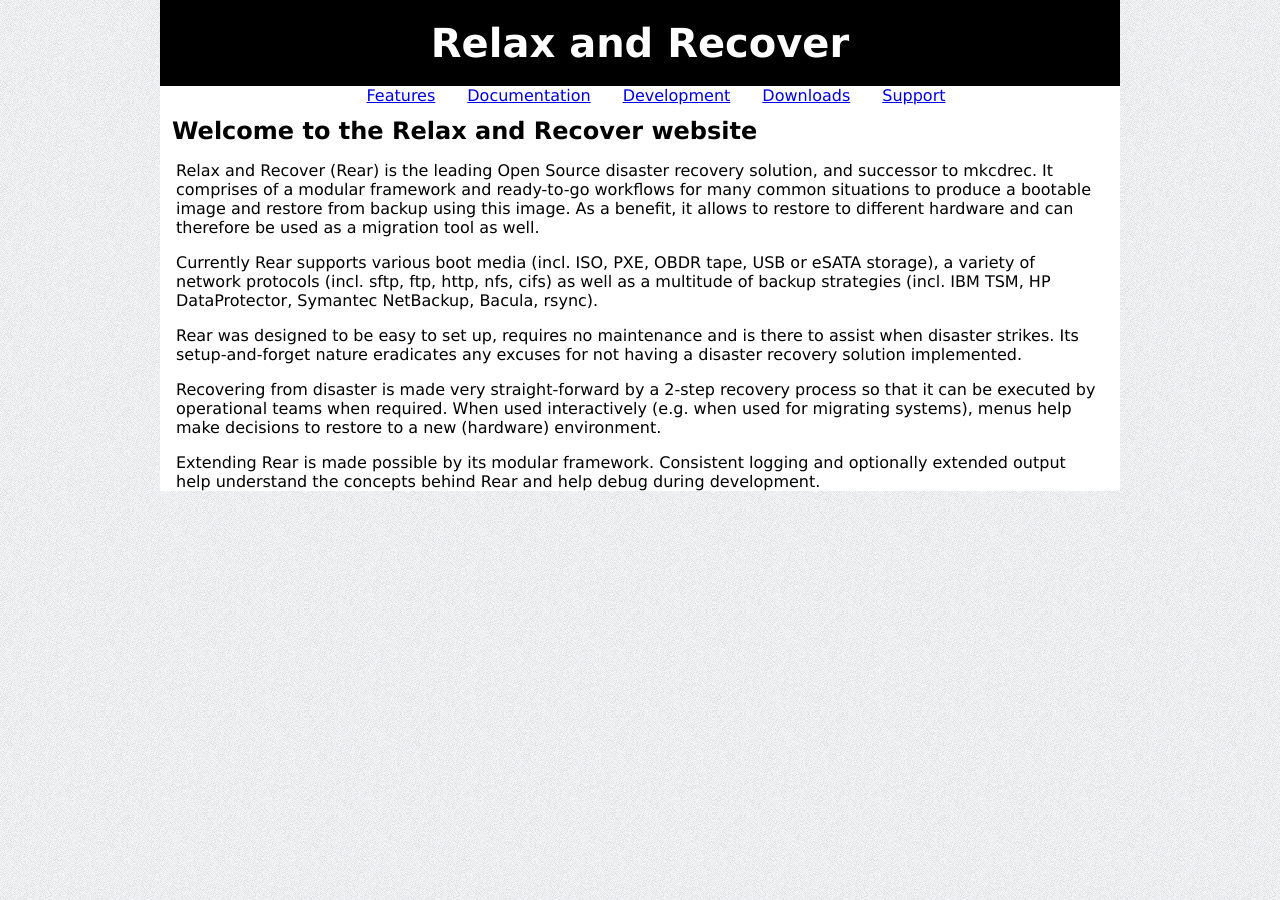
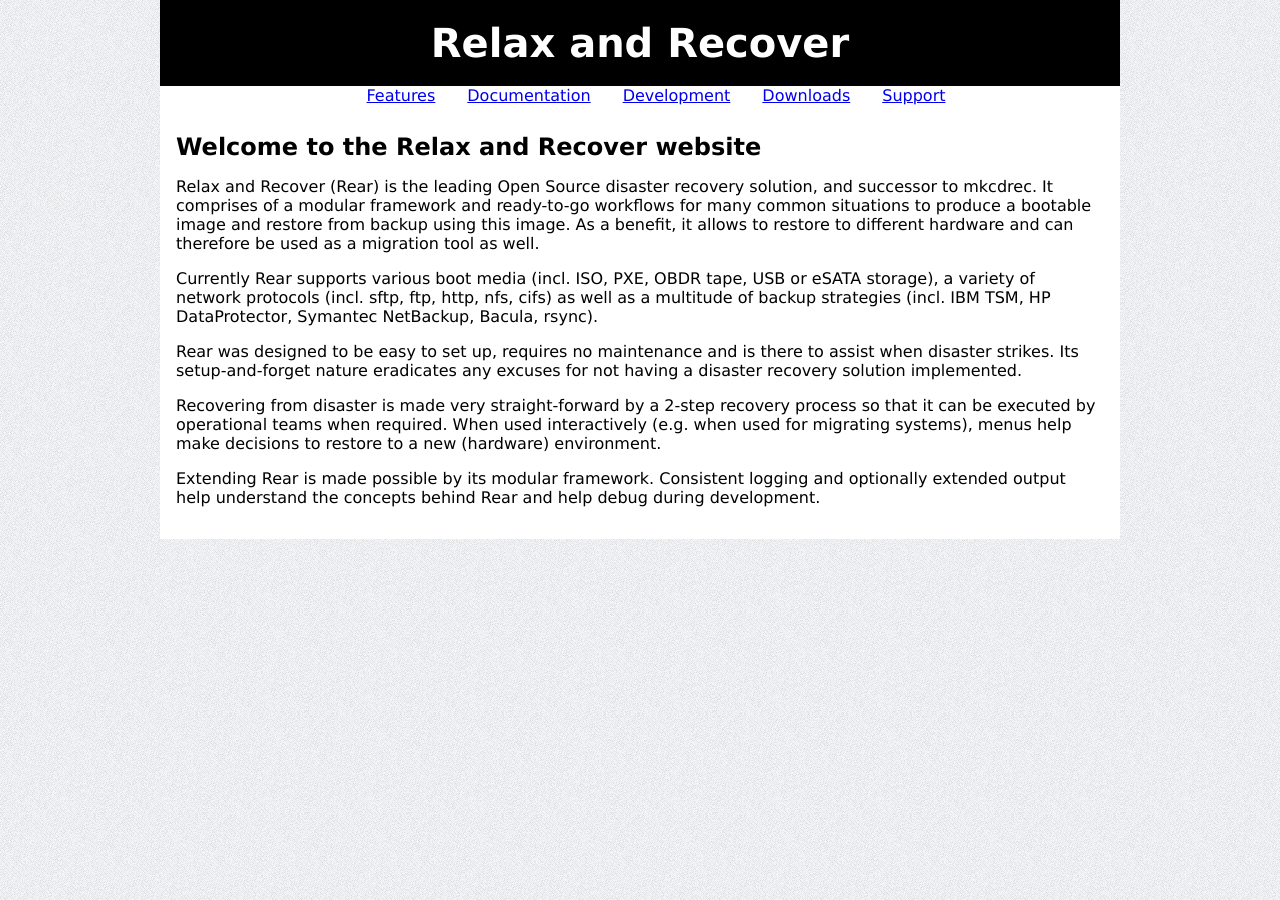
Before and after one commit to rear/rear.github.com, a Jekyll site: the page built from index.md, in a window 1280 px wide. Built offline with Jekyll 4.4.1, drawn with Linux system fonts in a browser that asks for light colours.

Commit message:
More fixes, always show a scroll bar.

```diff
--- a/css/default.css
+++ b/css/default.css
@@ -6,6 +6,7 @@
 
 html {
     background-image: url(/images/white_texture.png);
+    overflow-y: scroll;
 }
 
 body {
@@ -25,14 +26,18 @@
 
 }
 
-h2 {
-    margin: 0.5em;
-}
-
 h1 a {
     color: white;
     font-size: 100%;
     text-decoration: none;
+}
+
+.content {
+    padding: 1em;
+}
+
+h2, h3 {
+    margin: 0.5em 0;
 }
 
 .nav {
@@ -46,7 +51,7 @@
 }
 
 p {
-    margin: 1em 1em;
+    margin: 1em 0;
 }
 
 th {
```
